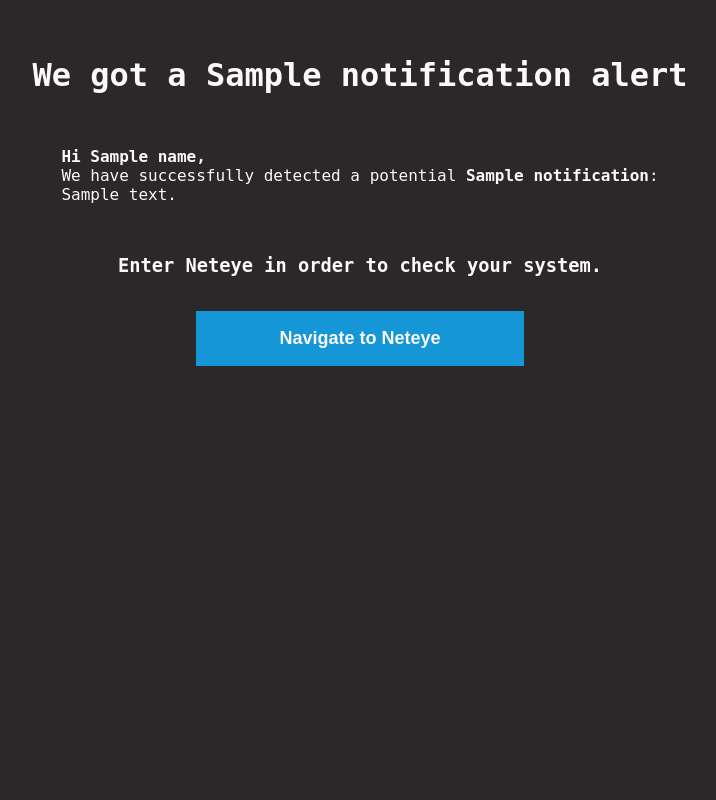
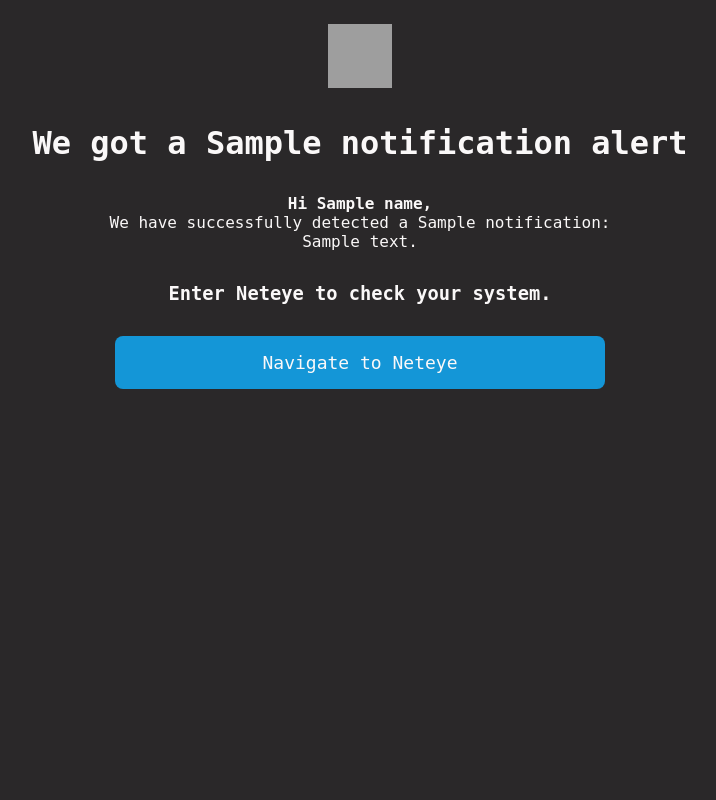
Before and after one commit to SavvaS412/neteye, a Flask app: template templates/email_notification.html in a window 1280 px wide. Shown: the whole page, without its empty margins (280-996 px from the left). Run offline with Flask 3, Linux system fonts and the light colour scheme; the template is opened without the code that fills it: most values are stand-ins (such as "Sample title", 1, 10 or a date in 2020); grey boxes are pictures that could not be loaded.

Commit message:
feat: create test version (button stopped working)

```diff
--- a/templates/email_notification.html
+++ b/templates/email_notification.html
@@ -1,61 +1,89 @@
+<!DOCTYPE html>
+<html lang="en">
 <head>
-    <meta charset="utf-8"
-          name="viewport"
-          content="width=device-width, initial-scale=1.0" />
+<meta charset="UTF-8">
+<meta name="viewport" content="width=device-width, initial-scale=1.0">
+<title>Neteye Alert Notification</title>
 
 <style>
 body {
-        width: 100%;
     background-color: #2A2829;
     color: #faf8f8;
-        padding: 15px, 0;
-        margin: 0;
-        font-family: montserrat, monospace, Arial, sans-serif;
+    font-family: monospace, Arial, sans-serif;
 }
 
-    .container {
-        min-height: 50vh;
-        display: grid;
-        gap: 1rem;
-        place-items: center;
-        place-content: center;
+table {
+    border-collapse: collapse;
+    width: 80%;
+    margin: 0 auto;
+}
+
+td {
+    padding: 16px;
+    text-align: center;
+}
+
+img {
+    max-width: 100%; /* Allow img to resize as needed */
+}
+
+h1, p, h3 {
+    font-family: monospace, Arial, sans-serif;
+    margin: 0;
 }
 
 button {
+    font-family: monospace, Arial, sans-serif;
     width: 50%;
-        height:auto;
-        background-color:rgb(20, 150, 215);
-        align-self: center;
-        cursor:pointer;
-        border-style:none;
+    background-color: rgb(20, 150, 215);
+    border-radius: 8px;
+    padding: 16px;
+    font-size: large;
+    cursor: pointer;
+    border: none;
     transition: background-color 0.2s ease;
+    text-align: center;
+    text-decoration: none;
+    color: #faf8f8;
 }
 
-    button a {
-        padding: 16px;
-        font-size:large;
-        align-self: center;
-        text-align:center;
-        display: block;
-        text-decoration: none;  /* removes underline */
-        color: #faf8f8  /* sets text color to black */
+button:hover {
+    background-color: rgba(10, 140, 205, 0.445);
 }
 
-    body button:hover {
-        background-color:rgba(10, 140, 205, 0.445);
-    }
 </style>
 </head>
-
 <body>
-    <div class="container">
+<table>
+    <tr>
+        <td colspan="2">
+            <img src="cid:logo_image" alt="Neteye Logo" width="64px" height="64px"/>
+        </td>
+    </tr>
+    <tr>
+        <td colspan="2">
             <h1>We got a {{notification.name}} alert</h1>
+        </td>
+    </tr>
+    <tr>
+        <td colspan="2">
             <p>
                 <b>Hi {{ name }},</b><br>
-            We have successfully detected a potential <b>{{notification.name}}</b>:<br>
+                We have successfully detected a {{notification.name}}:<br>
                 {{notification.description}}
             </p>
-        <h3>Enter Neteye in order to check your system.</h3>
-        <button type="button"><a href="http://127.0.0.1:5000/notifications"><b>Navigate to Neteye</b></a></button>
-    </div>
+        </td>
+    </tr>
+    <tr>
+        <td colspan="2">
+            <h3>Enter Neteye to check your system.</h3>
+        </td>
+    </tr>
+    <tr>
+        <td colspan="2">
+            <button type="button" onclick="location.href='http://127.0.0.1:5000/notifications'">Navigate to Neteye</button>
+        </td>
+    </tr>
+</table>
 </body>
+</html>
```
Also changed, not shown: detection.py (+1 -37 lines), email.py (added, +55 -0 lines), scanning.py (+10 -17 lines). Lines whose indentation alone changed are shown as unchanged.
